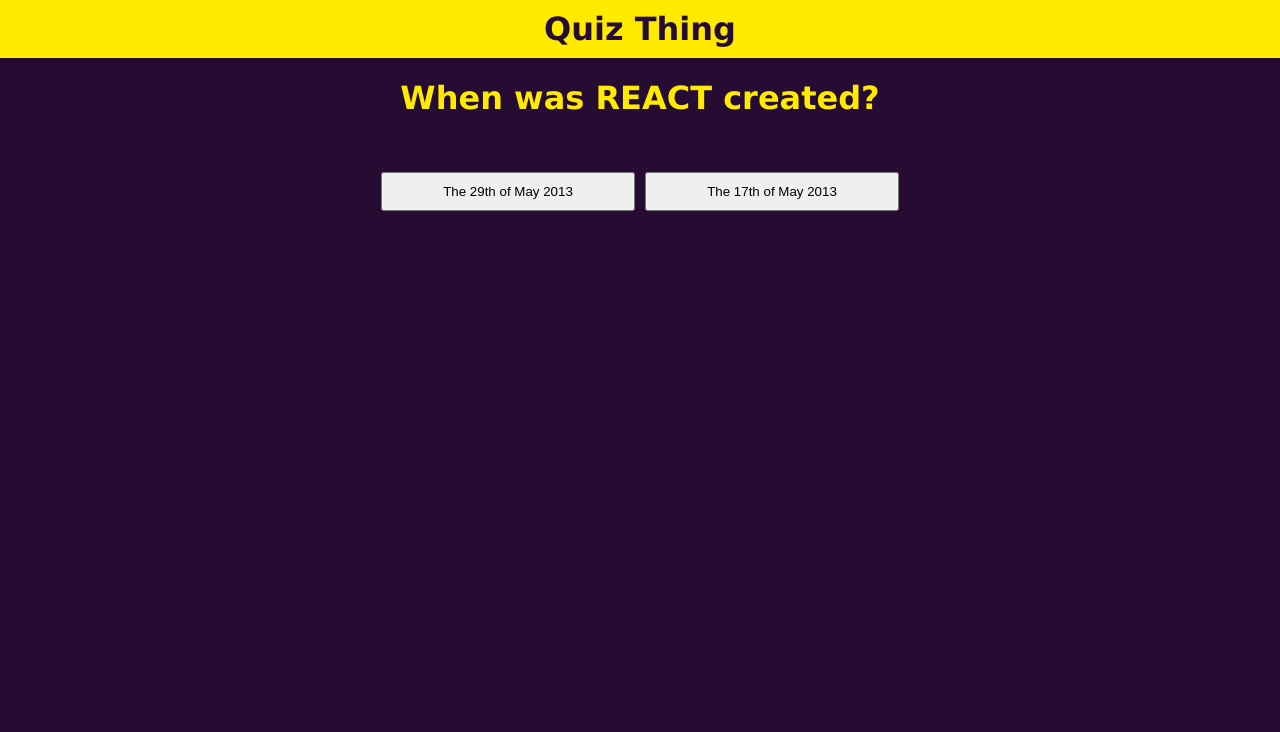
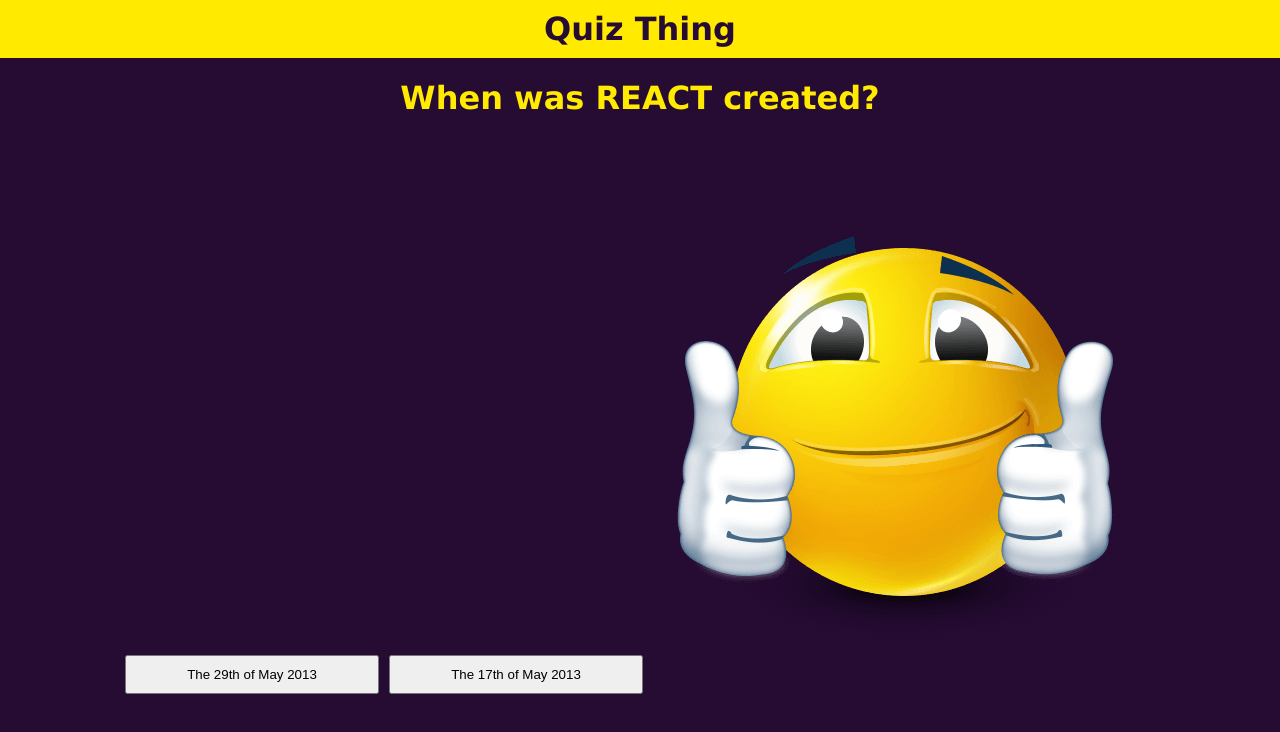
Before and after one commit to twomuchCatsriel/react-project, a React (Vite) app in the folder my-app/: page / in a window 1280 px wide. Shown: the top 732 px of the page. Built offline with nearby package versions, Linux system fonts and the light colour scheme.

Commit message:
yippie image
just adding the files for the yippie image

```diff
--- /dev/null
+++ b/my-app/src/img.jsx
@@ -0,0 +1,7 @@
+import React from "react";
+
+function Yippie(){
+    return <img src="/yippie.png"/>
+}
+
+export default Yippie;
--- a/my-app/src/main.jsx
+++ b/my-app/src/main.jsx
@@ -8,6 +8,7 @@
 import PageTop from "./pageTop";
 import QuestionField from "./questionTitle";
 import OptionButton from "./optionButton";
+import Yippie from "./img";
 
 // Questions
 const questions = [
@@ -63,6 +64,7 @@
                 {setQuestions()}
                 <OptionButton value={option1String}/>
                 <OptionButton value={option2String}/>
+                <Yippie/>
             </div>
         </div>
     )
```
Also changed, not shown: my-app/public/yippie.png (added).
